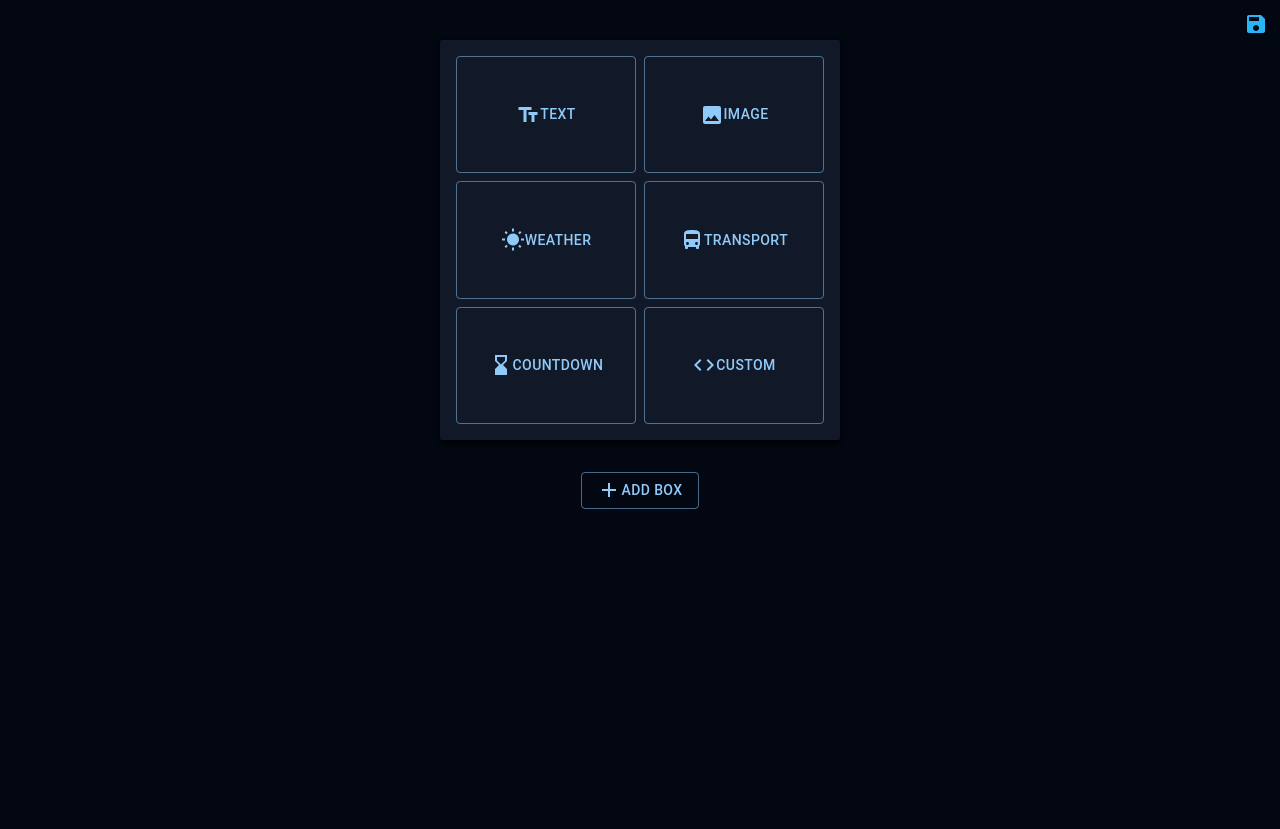
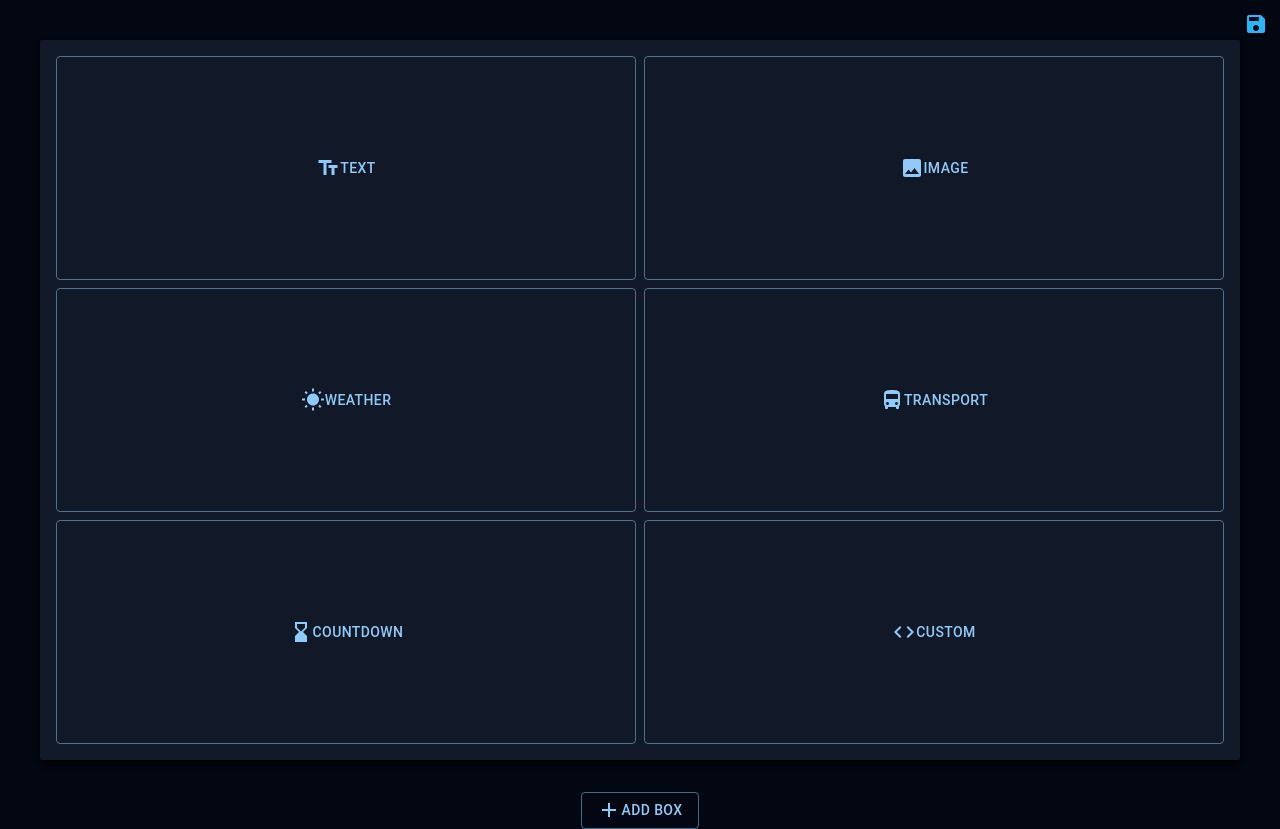
Before and after one commit to TormodNy/hoth, a React (Vite) app: page / in a window 1280 px wide. Before the commit the page ends 800 px from the top, so only its background shows below. Built offline with nearby package versions, Linux system fonts and the light colour scheme.

Commit message:
improve layout with grid

```diff
--- a/src/App.tsx
+++ b/src/App.tsx
@@ -39,9 +39,9 @@ function App() {
   return (
     <ThemeProvider theme={darkTheme}>
       <AppContext.Provider value={{ boxes, setBoxes }}>
-        <div className="w-full flex flex-col items-center p-10 gap-8">
+        <div className="w-full h-full flex flex-col items-center p-10 gap-8">
           <BoxContainer />
-          <AddBoxButton />
+          {boxes.length < 8 && <AddBoxButton />}
 
           <IconButton
             color="info"
--- a/src/components/boxes/Box.tsx
+++ b/src/components/boxes/Box.tsx
@@ -12,17 +12,21 @@ export function Box({ index, children, removable }: BoxProps) {
   const { setBoxes } = useContext(AppContext);
 
   return (
-    <div className="bg-gray-900 aspect-square p-4 rounded-sm min-w-[25rem] flex flex-col items-center justify-center shadow-md shadow-black flex-1 relative">
+    <div className="w-full h-full flex justify-center items-center">
+      <div className="w-full max-h-full bg-gray-900 aspect-square p-4 rounded-sm flex flex-col items-center justify-center shadow-md shadow-black relative">
         {children}
         {removable && (
           <button
             className="absolute top-0 left-0 w-full h-full bg-[rgba(3,7,18,0.75)] hover:opacity-100 text-3xl opacity-0 transition-opacity flex justify-center items-center gap-2"
-          onClick={() => setBoxes((prev) => prev.filter((_, i) => i !== index))}
+            onClick={() =>
+              setBoxes((prev) => prev.filter((_, i) => i !== index))
+            }
           >
             <Delete fontSize="large" />
             Remove box
           </button>
         )}
       </div>
+    </div>
   );
 }
--- a/src/components/boxes/BoxContainer.tsx
+++ b/src/components/boxes/BoxContainer.tsx
@@ -13,7 +13,13 @@ export function BoxContainer() {
   const { boxes } = useContext(AppContext);
 
   return (
-    <div className="flex flex-wrap items-center justify-center gap-4">
+    <div
+      className="w-full h-full grid grid-cols-4 gap-4"
+      style={{
+        gridTemplateColumns: `repeat(${Math.min(boxes.length, 4)}, minmax(0, 1fr))`,
+        gridTemplateRows: `repeat(${boxes.length > 4 ? 2 : 1}, minmax(0, 1fr))`
+      }}
+    >
       {boxes.map((box, i) => {
         switch (box.boxType) {
           case BoxType.Undefined:
--- a/src/index.css
+++ b/src/index.css
@@ -15,4 +15,12 @@
   text-rendering: optimizeLegibility;
   -webkit-font-smoothing: antialiased;
   -moz-osx-font-smoothing: grayscale;
+
+  width: 100%;
+  height: 100%;
 }
+
+body,#root {
+  width: 100%;
+  height: 100%;
+}
```
Lines whose indentation alone changed are shown as unchanged.
